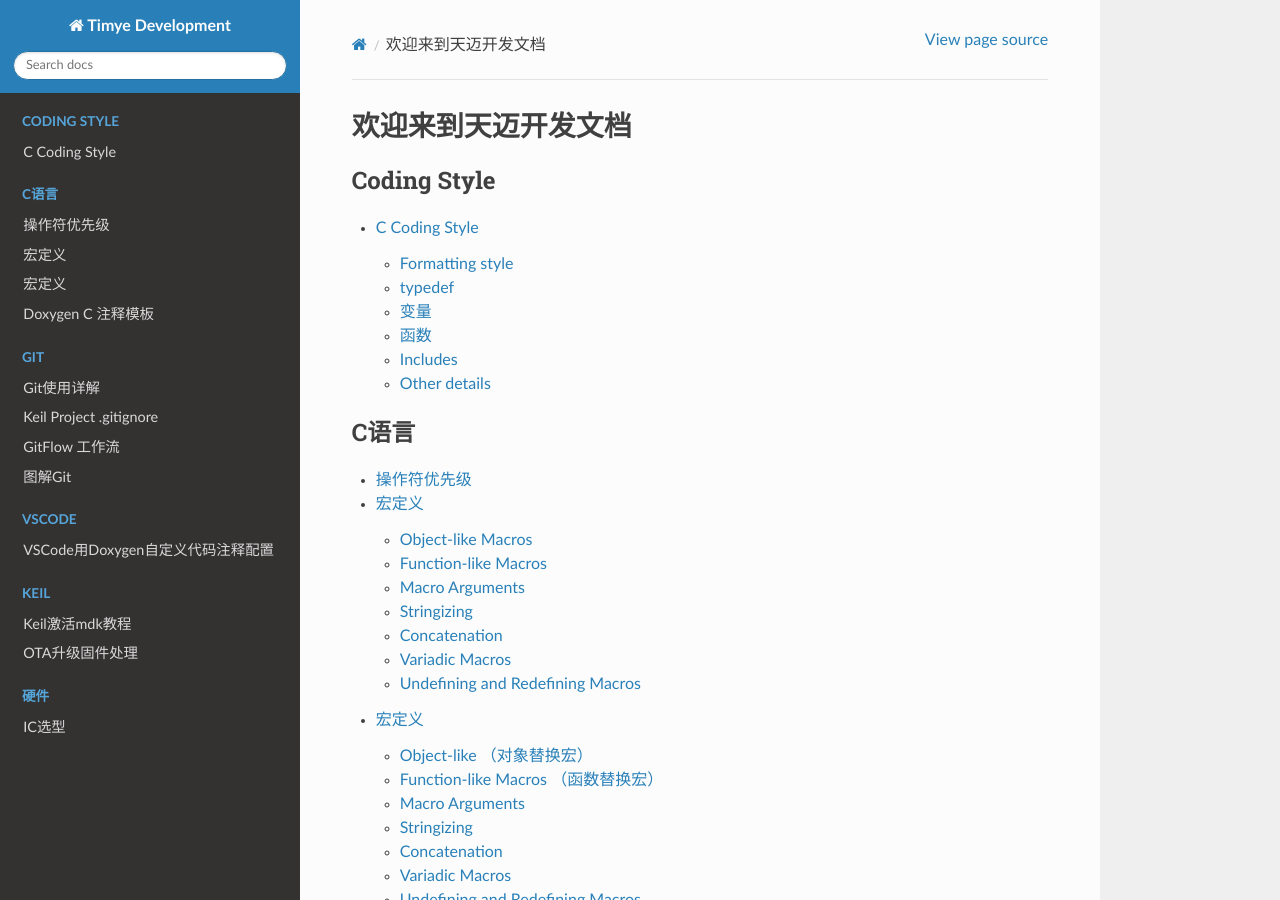
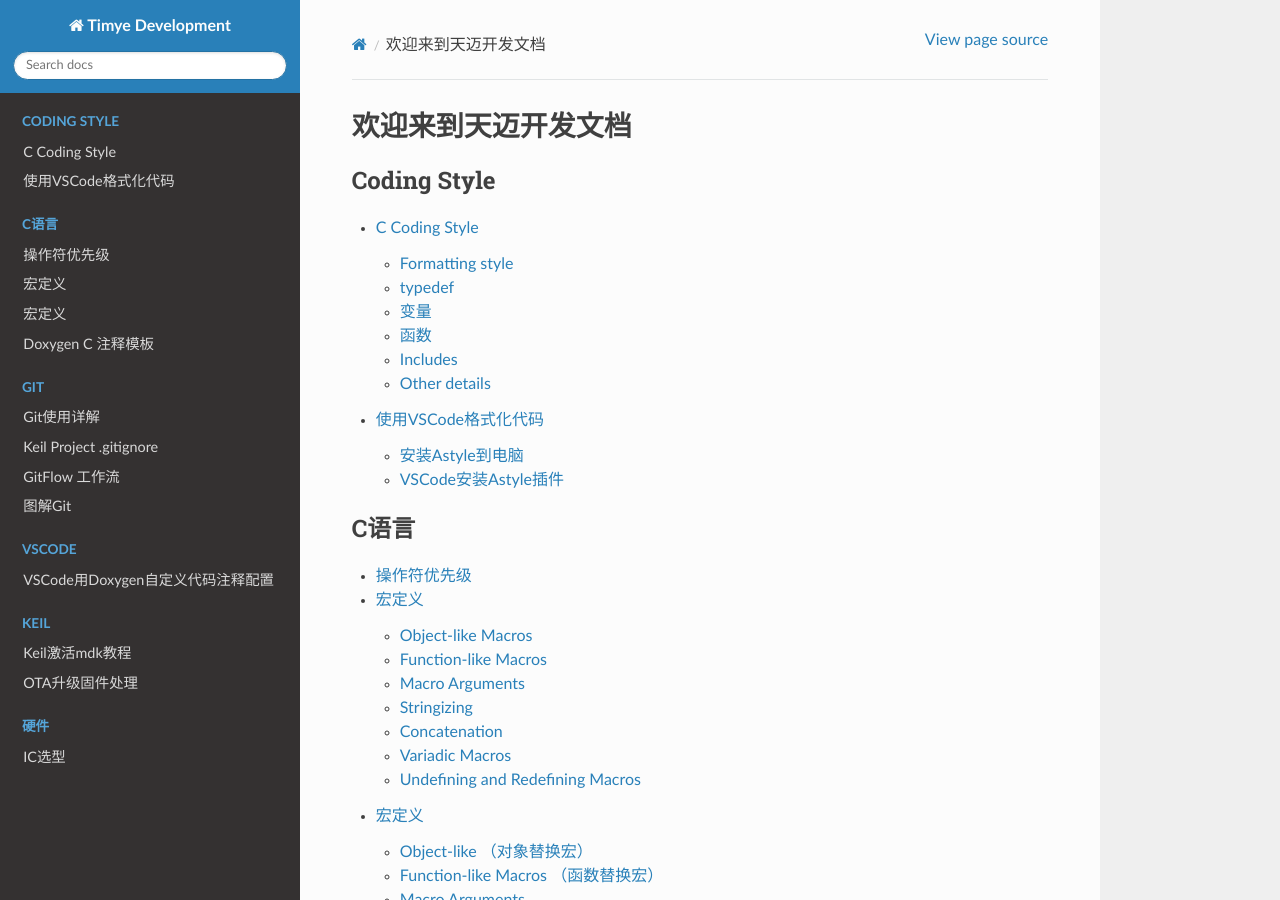
Before and after one commit to tpq7/development, a Sphinx documentation site: the page built from docs/index.rst, in a window 1280 px wide and 900 px high. Built offline with Sphinx 7.4.7 and the Read the Docs theme 2.0.0, drawn with Linux system fonts in a browser that asks for light colours; pages that are not in the unit, such as notebooks, are missing from menus; some of the changed lines change nothing that is shown.

Commit message:
添加VSCode Astyle格式化教程

````diff
--- /dev/null
+++ b/docs/CodingStyle/Astyle.md
@@ -0,0 +1,73 @@
+# 使用VSCode格式化代码
+
+## 安装Astyle到电脑
+
+1. Astyle下载链接：[http://astyle.sourceforge.net/](http://astyle.sourceforge.net/)
+2. 将Astyle添加到系统环境变量
+
+![](images/sys-path.png)
+
+## VSCode安装Astyle插件
+
+### 在VSCode的扩展中搜索Astyle并安装
+
+![](images/vscode-astyle.png)
+
+### 在VSCode设置文件（setting.json）中添加如下配置
+
+```
+"[c]": {
+    "editor.defaultFormatter": "chiehyu.vscode-astyle"
+},
+
+"[cpp]": {
+    "editor.defaultFormatter": "chiehyu.vscode-astyle"
+},
+
+"astyle.cmd_options": [
+    // 使用kr风格
+    "--style=kr",
+    // 将tab转为4个空格
+    "--convert-tabs",
+    // 对于控制流程如果是当行的加入花括号
+    "--add-braces",
+    // 缩进case标签
+    "--indent-switches",
+    // 缩进标签
+    "--indent-labels",
+    // 缩进预处理
+    "--indent-preprocessor",
+    //缩进一行的注释
+    "--indent-col1-comments",
+    //缩进命名空间
+    "--indent-namespaces",
+    //控制关键字 后添加空格
+    "--pad-header",
+    // 操作符号添加空格
+    "--pad-oper",
+    //一行的块代码添加花括号
+    "--add-brackets",
+    //对于一行的代码保持不换行
+    "--keep-one-line-blocks",
+    // 缩进4个空格
+    "--indent=spaces=4",
+    "--min-conditional-indent=0",
+    "--max-instatement-indent=40",
+    //块之间添加空行
+    "--break-blocks",
+    //括号内的参数和括号不添加空格
+    "--unpad-paren",
+    // 指针符号贴近变量名
+    "--align-pointer=name",
+    // 引用符号贴近变量名
+    "--align-reference=name"
+    // 模式设置为C
+    //"--mode=c"
+],
+```
+
+### 使用快捷键 Shift-Alt-F 格式化代码
+
+点击Shift-Alt-F组合快捷键即可格式化当前打开的c/c++文件。
+
+新建或修改的代码确保格式化后再提交上传代码仓库。
--- a/docs/index.rst
+++ b/docs/index.rst
@@ -11,6 +11,7 @@
    :caption: Coding Style
 
    CodingStyle/C Coding Style
+   CodingStyle/Astyle
 
 .. toctree::
    :maxdepth: 2
````
Also changed, not shown: docs/CodingStyle/images/sys-path.png (added), docs/CodingStyle/images/vscode-astyle.png (added).
